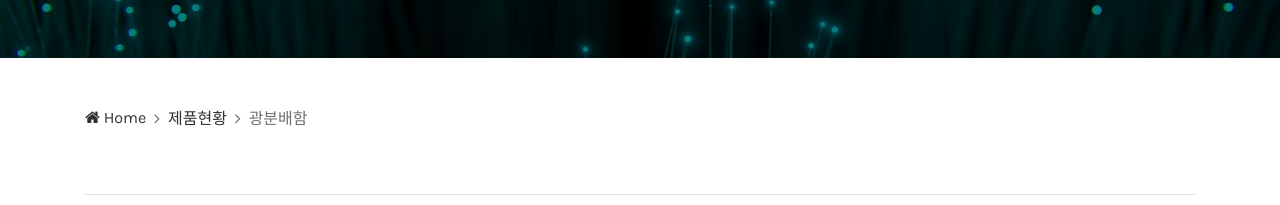
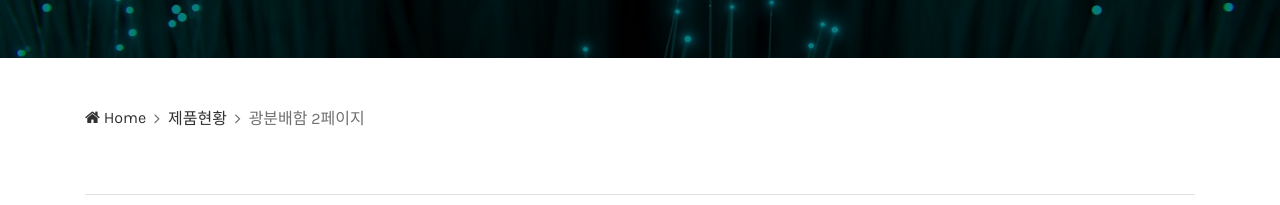
Before and after one commit to ekinfra/ekinfra.github.io, a Jekyll site: the page built from products-odf-2.html, in a window 1280 px wide. Shown: the part 362-567 px from the top of the page. Built offline with Jekyll 4.4.1, drawn with Linux system fonts in a browser that asks for light colours; some web fonts are replaced; grey boxes are pictures that could not be loaded.

Commit message:
adjust odf-2

```diff
--- a/products-odf-2.html
+++ b/products-odf-2.html
@@ -12,7 +12,7 @@ layout: default
     <meta name="viewport" content="width=device-width, initial-scale=1, shrink-to-fit=no">
     <!-- The above 4 meta tags *must* come first in the head; any other head content must come *after* these tags -->
     <!-- Title -->
-    <title>광분배함 | 이케이인프라 - EK INFRA</title>
+    <title>광분배함 2페이지 | 이케이인프라 - EK INFRA</title>
     <!-- Canonical -->
     <link rel="canonical" href="https://ekinf.com/products-odf-2">
     <!-- Favicon -->
@@ -36,7 +36,7 @@ layout: default
     <!-- Core Stylesheet -->
     <link rel="stylesheet" href="style.css">
     <!-- OpenGraph -->
-    <meta property="og:title" content="광분배함 | 이케이인프라 - EK INFRA">
+    <meta property="og:title" content="광분배함 2페이지 | 이케이인프라 - EK INFRA">
     <meta property="og:description" content="광통신솔루션전문기업">
     <meta property="og:image" content="img/bg-img/ek_wide.png">
     <!-- Global site tag (gtag.js) - Google Analytics -->
@@ -104,7 +104,7 @@ layout: default
         <ol class="breadcrumb">
           <li class="breadcrumb-item"><a href="index.html"><i class="fa fa-home"></i> Home</a></li>
           <li class="breadcrumb-item"><a href="products.html">제품현황</a></li>
-          <li class="breadcrumb-item active" aria-current="page">광분배함</li>
+          <li class="breadcrumb-item active" aria-current="page">광분배함 2페이지</li>
         </ol>
       </nav>
     </div>
```
